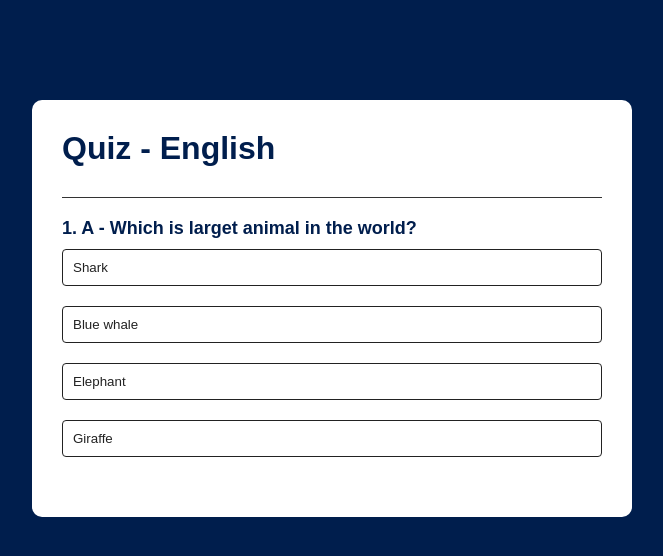
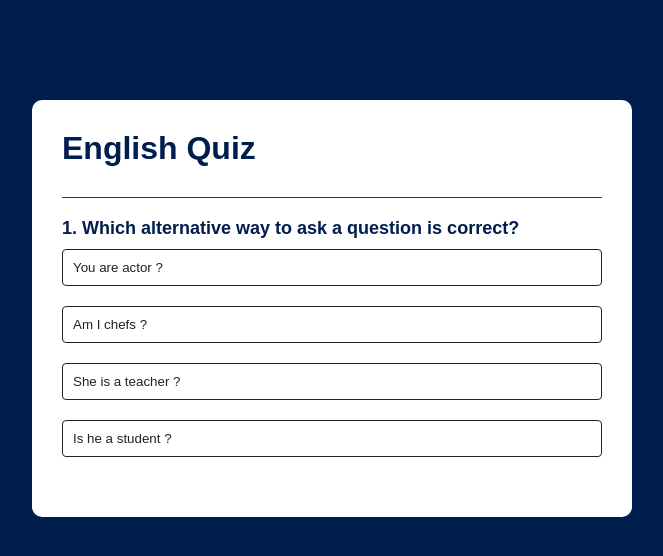
Before and after one commit to amandamoreirainfo/quiz-game, a plain HTML site: page index.html in a window 1280 px wide. Shown: the whole page, without its empty margins (308-971 px from the left). Drawn offline with Linux system fonts and the light colour scheme.

Commit message:
Added more questions

```diff
--- a/assets/js/script.js
+++ b/assets/js/script.js
@@ -2,52 +2,65 @@
 
 const questions = [
     {
-        question: "A - Which is larget animal in the world?",
+        question: "Which alternative way to ask a question is correct?",
         answers: [
 
-             {text: "Shark", correct: false},
-             {text: "Blue whale", correct: true},
-             {text: "Elephant", correct: false},
-             {text: "Giraffe", correct: false},
+             {text: "You are actor ?", correct: false},
+             {text: "Am I chefs ?", correct: false},
+             {text: "She is a teacher ?", correct: false},
+             {text: "Is he a student ?", correct: true},
 
         ]
     },
 
     {
-        question: "B - Which is larget animal in the world?",
+        question: "Which sentence corresponds: Eles são bonitos ?",
         answers: [
 
-             {text: "Shark", correct: false},
-             {text: "Blue whale", correct: false},
-             {text: "Elephant", correct: false},
-             {text: "Giraffe", correct: true},
+             {text: "He is handsome", correct: false},
+             {text: "She is pretty", correct: false},
+             {text: "They're good looking", correct: true},
+             {text: "Is she cute ?", correct: false},
 
         ]
     },
 
     {
-        question: "C - Which is larget animal in the world?",
+        question: "Which of the alternatives corresponds to the number 150?",
         answers: [
 
-             {text: "Shark", correct: false},
-             {text: "Blue whale", correct: false},
-             {text: "Elephant", correct: true},
-             {text: "Giraffe", correct: false},
+             {text: "One hundred Fifty", correct: true},
+             {text: "Fifty one", correct: false},
+             {text: "Six", correct: false},
+             {text: "One hundred Twenty seven", correct: false},
 
         ]
     },
 
     {
-        question: "D - is larget animal in the world?",
+        question: "Which alternative corresponds to - Qual é a idade do seu irmão ?",
         answers: [
 
-             {text: "Shark", correct: false},
-             {text: "Blue whale", correct: false},
-             {text: "Elephant", correct: true},
-             {text: "Giraffe", correct: false},
+             {text: "How old is your dog?", correct: false},
+             {text: "How old are they ?", correct: false},
+             {text: "How old is she?", correct: false},
+             {text: "How old is your brother?", correct: true},
+
+        ]
+    },
+
+    {
+        question: "Which of the alternatives corresponds to the number 6239?",
+        answers: [
+
+             {text: "Two Hundred", correct: false},
+             {text: "Seven Hundred Thrity Four", correct: false},
+             {text: "Six thousand Two hundred Thrity Nine", correct: true},
+             {text: "Twenty Two", correct: false},
 
         ]
     }
+
 
 ];
 
--- a/index.html
+++ b/index.html
@@ -10,7 +10,7 @@
 
     <div class="app">
 
-        <h1>Quiz - English</h1>
+        <h1>English Quiz</h1>
         <div class="quiz">
 
             <h2 id="question">Questions goes here</h2>
@@ -20,6 +20,7 @@
                 <button class="btn">Answer 2</button>
                 <button class="btn">Answer 3</button>
                 <button class="btn">Answer 4</button>
+                <button class="btn">Answer 5</button>
 
             </div>
 
```
